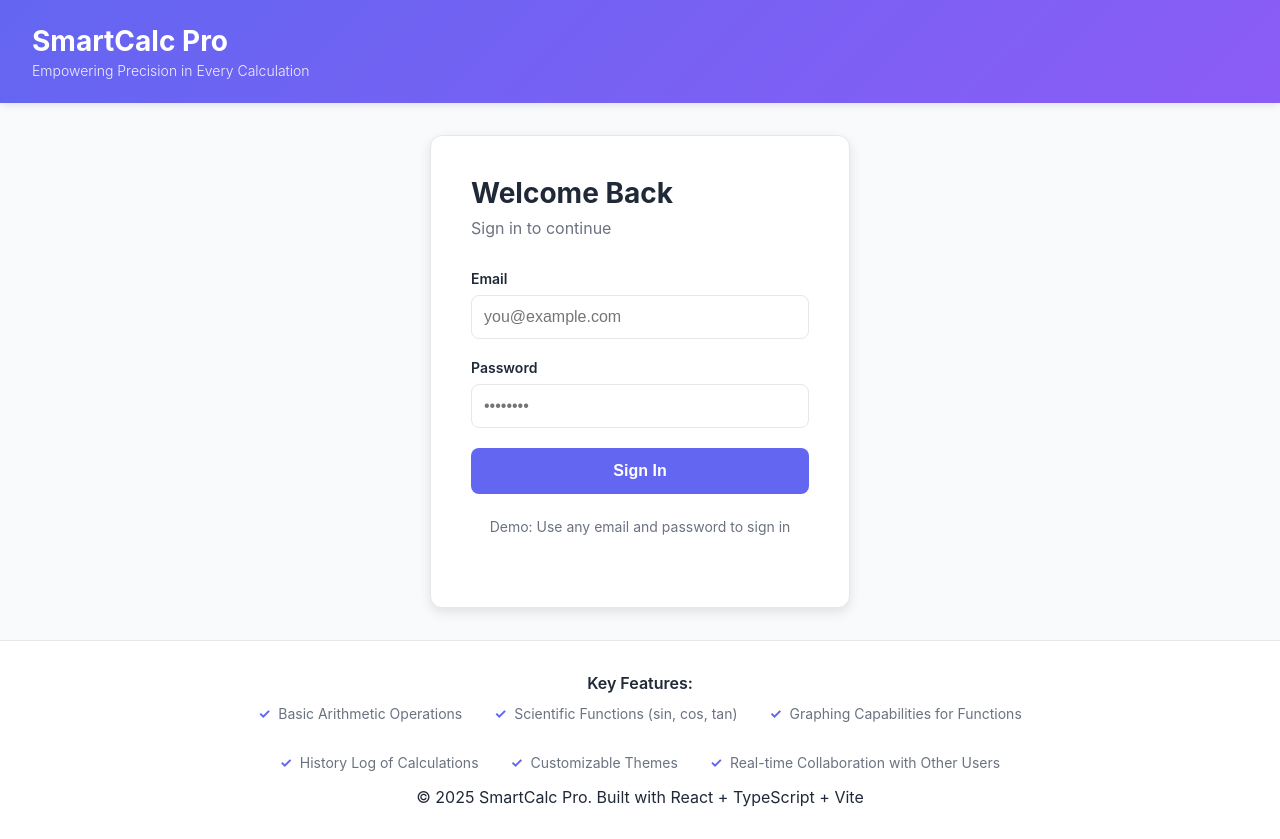
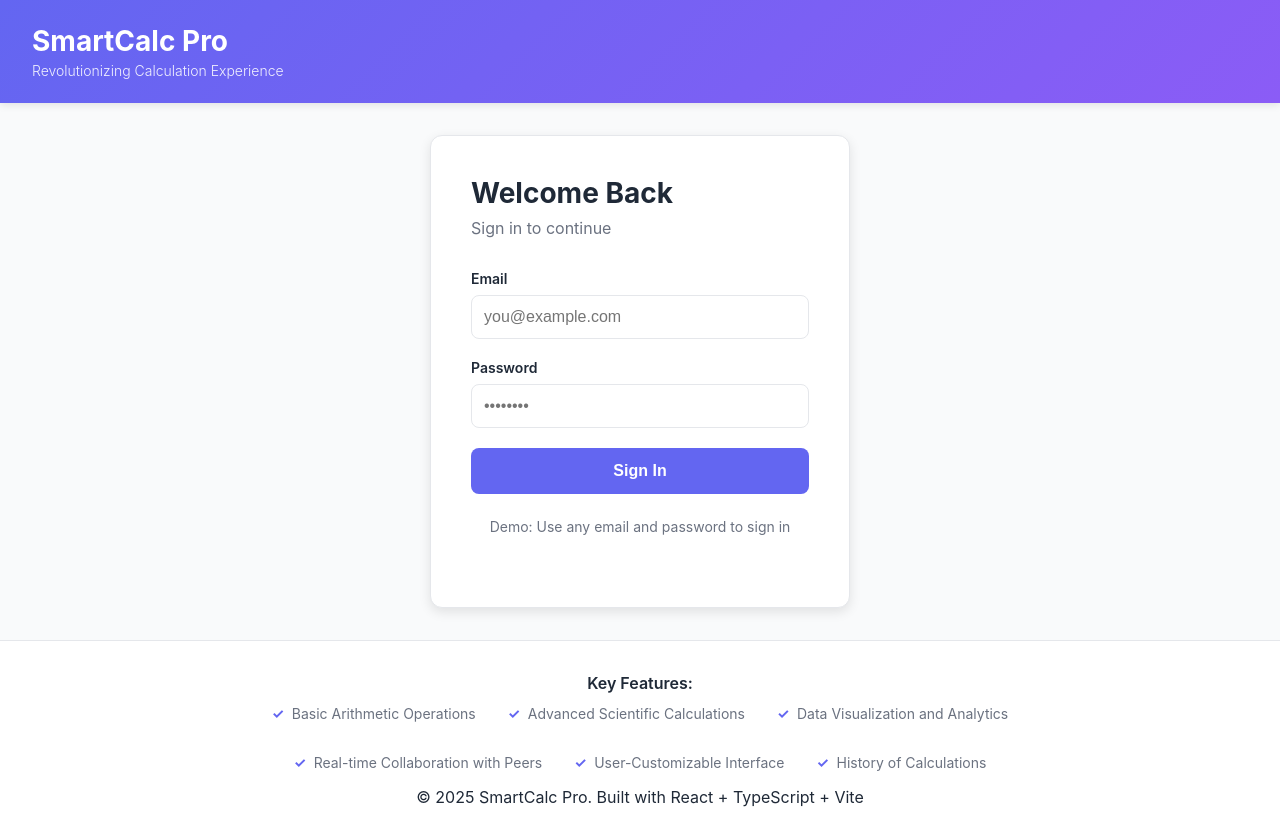
Before and after one commit to playworks93/smartcalc-pro-landing-app, a React (Vite) app: page / in a window 1280 px wide. Built offline with nearby package versions, Linux system fonts and the light colour scheme.

Commit message:
Add src/App.tsx

```diff
--- a/src/App.tsx
+++ b/src/App.tsx
@@ -2,10 +2,10 @@
 import Dashboard from './components/Dashboard'
 import Auth from './components/Auth'
 import CalculatorDisplay from './components/CalculatorDisplay'
-import ButtonPanel from './components/ButtonPanel'
-import HistoryLog from './components/HistoryLog'
-import ThemeSelector from './components/ThemeSelector'
-import GraphViewer from './components/GraphViewer'
+import CalculatorButton from './components/CalculatorButton'
+import HistoryPanel from './components/HistoryPanel'
+import AnalyticsDashboard from './components/AnalyticsDashboard'
+import CollaborationPanel from './components/CollaborationPanel'
 
 function App() {
   const [isAuthenticated, setIsAuthenticated] = useState(false)
@@ -23,7 +23,7 @@
       <header className="app-header">
         <div className="header-content">
           <h1>SmartCalc Pro</h1>
-          <p className="tagline">Empowering Precision in Every Calculation</p>
+          <p className="tagline">Revolutionizing Calculation Experience</p>
         </div>
         {isAuthenticated && (
           <button onClick={handleLogout} className="btn-logout">
@@ -45,11 +45,11 @@
           <h3>Key Features:</h3>
           <ul>
           <li>Basic Arithmetic Operations</li>
-          <li>Scientific Functions (sin, cos, tan)</li>
-          <li>Graphing Capabilities for Functions</li>
-          <li>History Log of Calculations</li>
-          <li>Customizable Themes</li>
-          <li>Real-time Collaboration with Other Users</li>
+          <li>Advanced Scientific Calculations</li>
+          <li>Data Visualization and Analytics</li>
+          <li>Real-time Collaboration with Peers</li>
+          <li>User-Customizable Interface</li>
+          <li>History of Calculations</li>
           </ul>
         </div>
         <p>&copy; 2025 SmartCalc Pro. Built with React + TypeScript + Vite</p>
```
